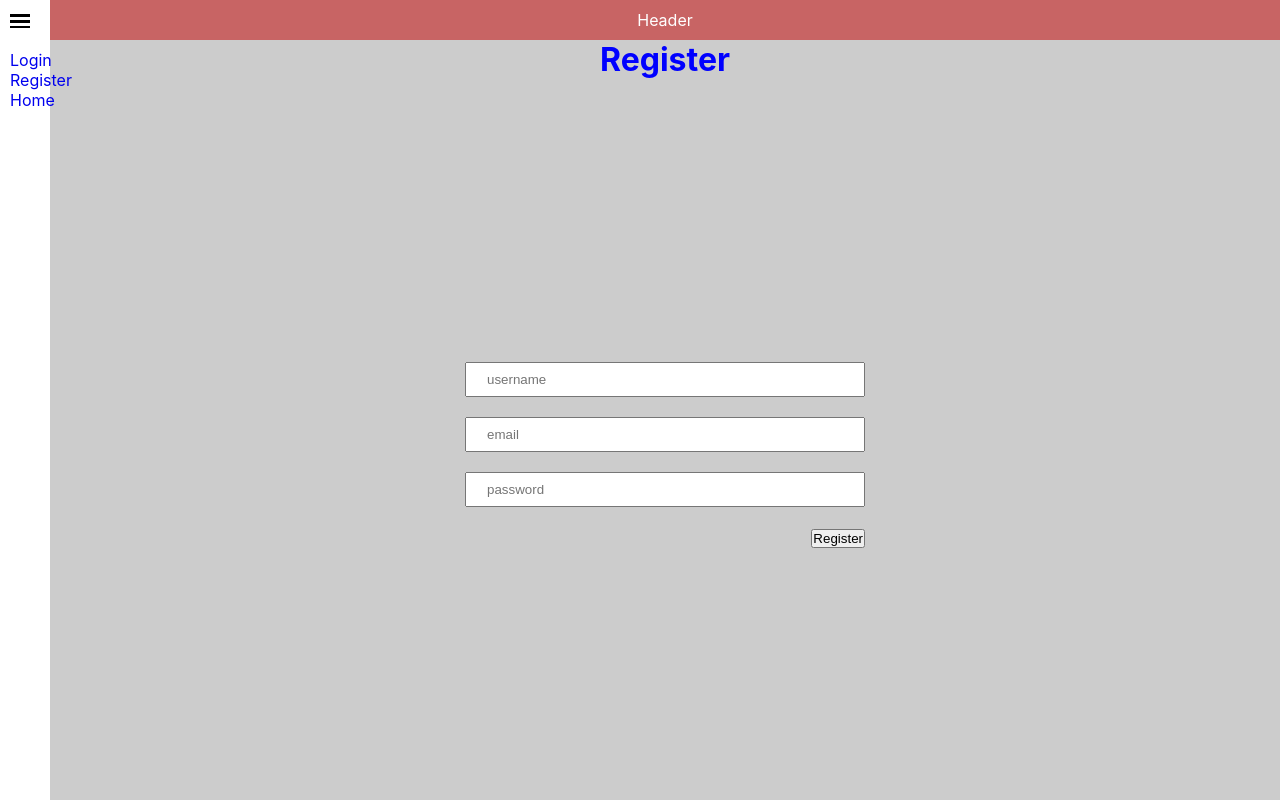
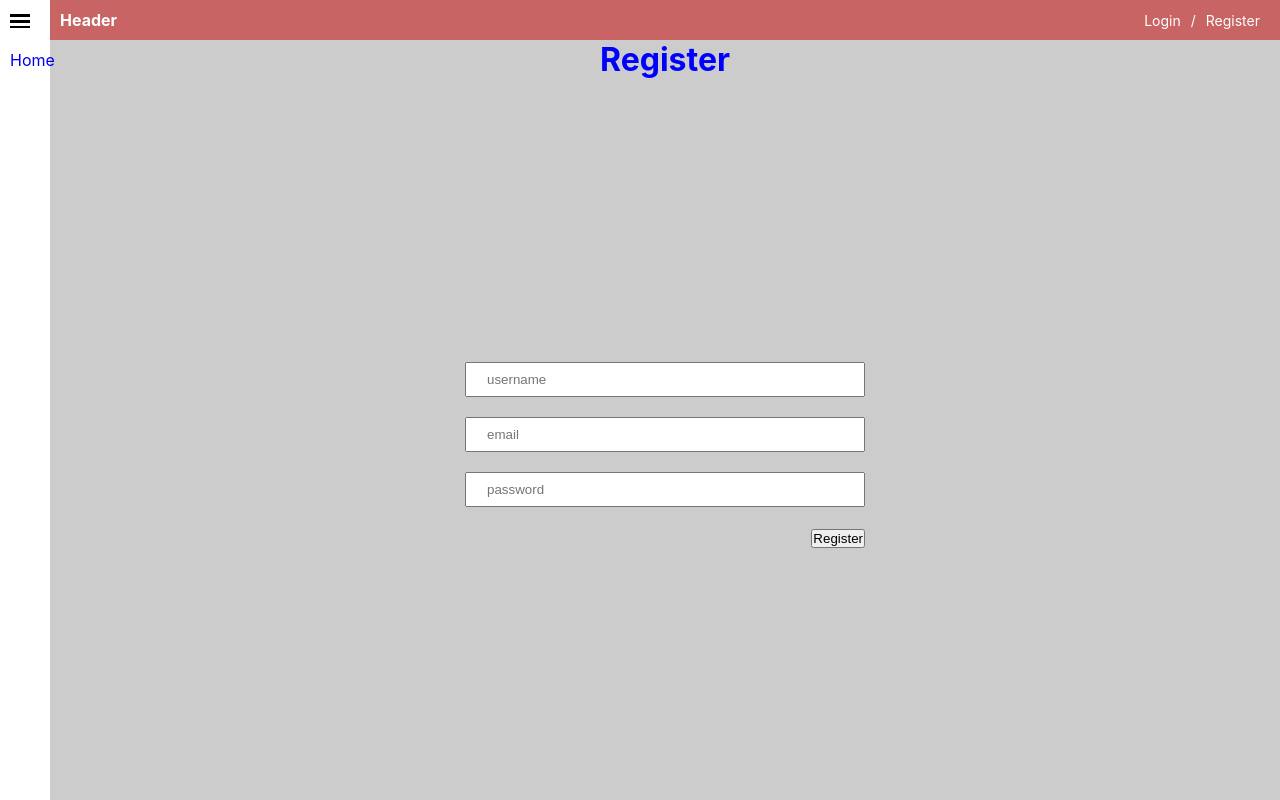
Before and after one commit to aspasionov/pet-project-todo, a React (Create React App) app: page /user/1 in a window 1280 px wide. Built offline with nearby package versions, Linux system fonts and the light colour scheme.

Commit message:
Add exit button (#3)

```diff
--- a/package.json
+++ b/package.json
@@ -3,6 +3,10 @@
   "version": "0.1.0",
   "private": true,
   "dependencies": {
+    "@emotion/react": "^11.9.3",
+    "@emotion/styled": "^11.9.3",
+    "@mui/icons-material": "^5.8.4",
+    "@mui/material": "^5.9.1",
     "@testing-library/jest-dom": "^5.16.4",
     "@testing-library/react": "^12.1.4",
     "@testing-library/user-event": "^13.5.0",
--- a/src/components/Layout/index.jsx
+++ b/src/components/Layout/index.jsx
@@ -2,7 +2,8 @@ import React, { useState } from 'react';
 import { NavLink } from 'react-router-dom';
 import PropTypes from 'prop-types';
 import useAuth from "../../hooks/useAuth";
-import { Wrapper, Header, Title, Aside, ToggleButton, Main } from './styles';
+import { Wrapper, Header, Title, Aside, ToggleButton, Main, LoginLinks } from './styles';
+import User from '../User';
 
 const Layout = ({ children }) => {
   const [open, setOpen] = useState(false);
@@ -11,18 +12,6 @@ const Layout = ({ children }) => {
   const auth = useAuth();
 
   const menuLinks = [
-    {
-      id: 1,
-      text: 'Login',
-      path: 'login',
-      protected: false
-    },
-    {
-      id: 2,
-      text: 'Register',
-      path: 'register',
-      protected: false
-    },
     {
       id: 3,
       text: 'Home',
@@ -40,6 +29,11 @@ const Layout = ({ children }) => {
     <Wrapper open={open}>
       <Header>
         <Title>Header</Title>
+        {auth?.user ? <User/> : <LoginLinks>
+          <NavLink to='login'>Login</NavLink>/
+          <NavLink to='register'>Register</NavLink>
+        </LoginLinks>}
+
       </Header>
 
       <Aside open={open}>
--- a/src/components/Layout/styles.jsx
+++ b/src/components/Layout/styles.jsx
@@ -15,12 +15,15 @@ export const Wrapper = styled.div`
 export const Header = styled.header`
   position: sticky;
   top: 0;
+  display: flex;
+  justify-content: space-between;
+  align-items: center;
   background-color: rgb(200, 100, 100);
   padding: 10px;
 `;
 
 export const Title = styled.p`
-  text-align: center;
+  font-weight: 700;
   color: #fff;
 `;
 
@@ -68,3 +71,20 @@ export const ToggleButton = styled(Btn)`
     top: 10px;
   }
 `;
+
+export const LoginLinks = styled.main`
+  color: #fff;
+  font-size: 14px;
+
+  a {
+    color: inherit;
+    margin: 0 10px;
+    transition: all .3s;
+    display: inline-block;
+
+    &:hover {
+      text-decoration: underline;
+      transform: scale(1.2) rotate(-10deg);
+    }
+  }
+`;
--- /dev/null
+++ b/src/components/User/index.jsx
@@ -0,0 +1,39 @@
+import React from 'react';
+import { useNavigate } from 'react-router-dom';
+import { Person, ExitToApp } from '@mui/icons-material';
+import { Tooltip } from '@mui/material';
+import useAuth from "../../hooks/useAuth";
+import { UserWrap, UserContent, UserLogo, UserExit } from './styles';
+
+const User = () => {
+  const { user, setUser } = useAuth();
+
+  const navigate = useNavigate();
+
+  const handleLogout = async () => {
+    await setUser(null);
+    await localStorage.removeItem('token');
+    await navigate('/login');
+  }
+
+  return (
+    <UserWrap>
+      <UserLogo>
+        <Person/>
+      </UserLogo>
+
+      <UserContent>
+        <div>{user?.username}</div>
+        {user?.email}
+      </UserContent>
+
+      <Tooltip title="Logout">
+        <UserExit onClick={handleLogout}>
+          <ExitToApp/>
+        </UserExit>
+      </Tooltip>
+    </UserWrap>
+  );
+};
+
+export default User;
--- /dev/null
+++ b/src/components/User/styles.jsx
@@ -0,0 +1,47 @@
+import styled from 'styled-components';
+
+export const UserWrap = styled.div`
+  display: flex;
+  align-items: center;
+`;
+
+export const UserLogo = styled.div`
+  width: 50px;
+  height: 50px;
+  border-radius: 50%;
+  background-color: aliceblue;
+  flex: 0 0 auto;
+  margin-right: 10px;
+  display: flex;
+  & > * {
+    margin: auto;
+  }
+`;
+
+export const UserContent = styled.div`
+  font-size: 14px;
+  color: aliceblue;
+  min-width: 150px;
+  div {
+    font-size: 16px;
+    font-weight: 500;
+  }
+`;
+
+export const UserExit = styled.div`
+  width: 50px;
+  height: 50px;
+  display: flex;
+  color: #fff;
+  transition: all .3s;
+
+  & > * {
+    margin: auto;
+  }
+
+  &:hover {
+    transform: scale(1.2);
+  }
+
+  cursor: pointer;
+`;
```
Also changed, not shown: 1 other file (tests, documents, lock files or other folders).
